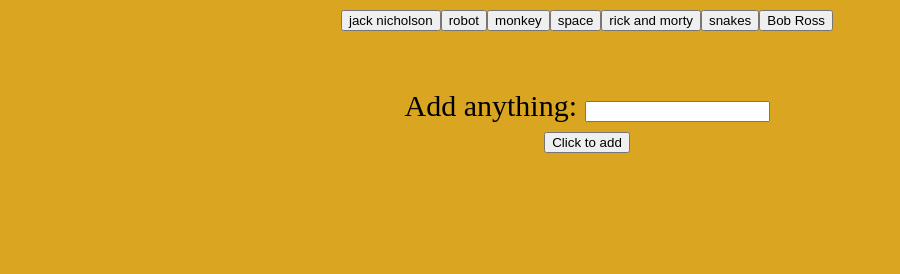
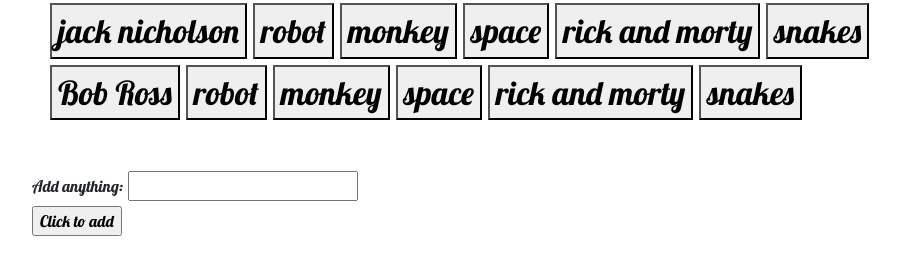
Before and after one commit to zapmi/giftastic, a plain HTML site: page index.html in a window 1280 px wide. Shown: the whole page, without its empty margins (53-953 px from the left). Drawn offline with nearby package versions, Linux system fonts and the light colour scheme.

Commit message:
some styling done

```diff
--- a/assets/css/style.css
+++ b/assets/css/style.css
@@ -1,16 +1,30 @@
-@font-face {
-    font-family: "deutschGotisch";
-    src: url("../fonts/deutschGotisch.otf") format("woff"), /* Chrome 6+, Firefox 3.6+, IE 9+, Safari 5.1+ */
-    url("../fonts/deutschGotisch.otf") format('truetype');
-    /* Chrome 4+, Firefox 3.5, Opera 10+, Safari 3—5 */
-}
 
 body {
     background-color: goldenrod;
+    font-family: 'Lobster', cursive;
     font-size: 30px;
     text-align: center;
 }
 
+p {
+    font-family: 'Lobster', cursive;
+}
+
+.butTopics {
+    font-family: 'Lobster', cursive;
+    font-size: 33px;
+    margin: 3px;
+}
+
+.subButt {
+    font-family: 'Lobster', cursive;
+}
+
 #anything-input {
-    color: white;
+    color: ghostwhite;
+    font-family: 'Lobster', cursive;
 }
+
+#inputLab {
+    font-family: 'Lobster', cursive;
+}
--- a/assets/javascript/app.js
+++ b/assets/javascript/app.js
@@ -7,7 +7,12 @@ $(function () {
         "space",
         "rick and morty",
         "snakes",
-        "Bob Ross"
+        "Bob Ross",
+        "robot",
+        "monkey",
+        "space",
+        "rick and morty",
+        "snakes",
     ];
     // show the objects in buttons array as buttons
     function showButtons() {
@@ -15,6 +20,7 @@ $(function () {
         for (var i = 0; i < topics.length; i++) {
             var button = $("<button>")
             $("#topicButtons").append(button);
+            button.addClass("butTopics");
             button.attr("data-person", topics[i]);
             button.text(topics[i]);
         }
--- a/index.html
+++ b/index.html
@@ -5,22 +5,24 @@
   <meta charset="UTF-8">
   <meta name="viewport" content="width=device-width, initial-scale=1.0">
   <meta http-equiv="X-UA-Compatible" content="ie=edge">
+  <link href="https://fonts.googleapis.com/css?family=Lobster" rel="stylesheet">
   <link rel="stylesheet" href="assets/css/reset.css">
   <link rel="stylesheet" href="assets/css/style.css">
+  <link rel="stylesheet" href="https://stackpath.bootstrapcdn.com/bootstrap/4.3.1/css/bootstrap.min.css">
   <script src="https://cdnjs.cloudflare.com/ajax/libs/jquery/3.2.1/jquery.min.js"></script>
   <title>Giftastic</title>
 </head>
 
 <body>
   <div class="container">
-    <div id="topicButtons"></div>
+    <div class="col-md-10" id="topicButtons"></div>
     <br>
     <br>
     <form id="movie-form">
-      <label for="inputLabel">Add anything:</label>
+      <label for="inputLabel" id="inputLab">Add anything:</label>
       <input type="text" id="anything-input">
       <br>
-      <input id="addTopic" type="submit" value="Click to add">
+      <input id="addTopic" class="subButt" type="submit" value="Click to add">
     </form>
     <br>
     <div id="gifs-appear-here"></div>
```
